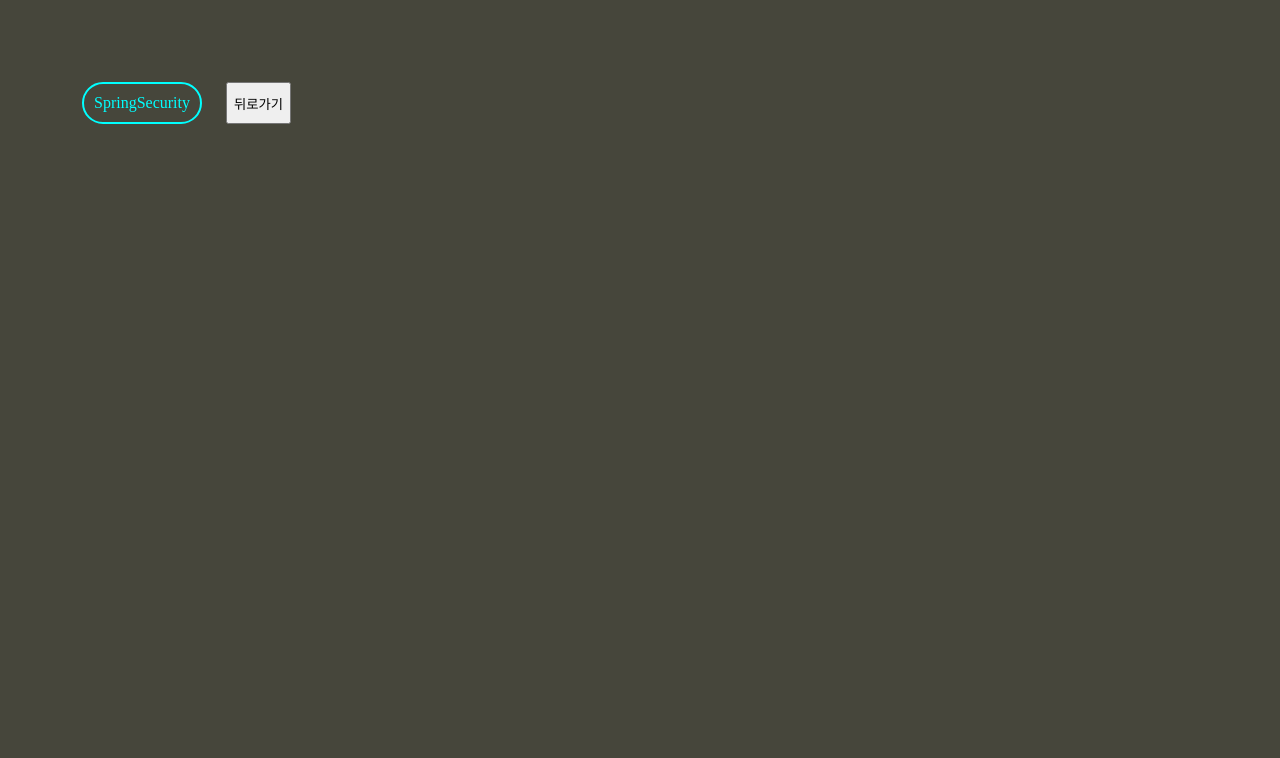
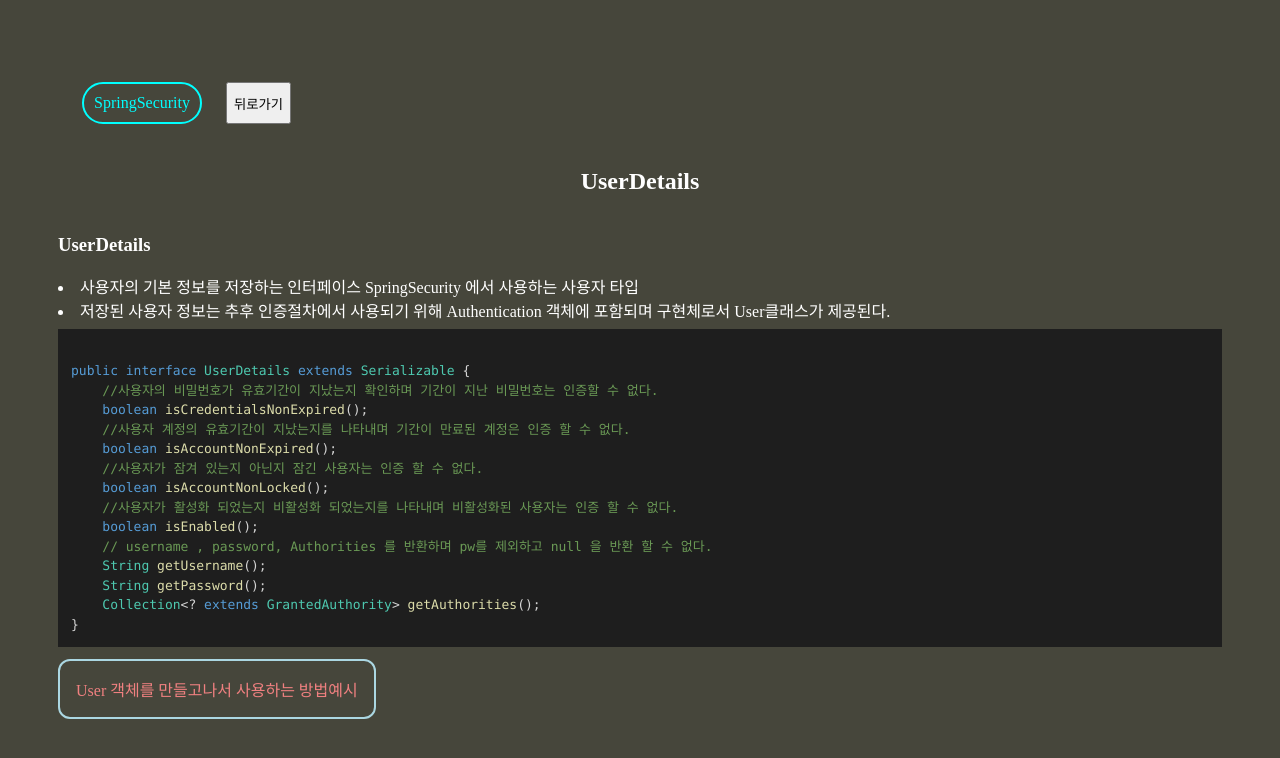
Before and after one commit to SpringSecurityStudy/Fe, a React (Vite) app: page /UserDetails in a window 1280 px wide. Before the commit this address had no page. Shown: the top 758 px of the page. Built offline with nearby package versions, Linux system fonts and the light colour scheme.

Commit message:
feat: UserDetails

```diff
--- /dev/null
+++ b/src/Pages/authenticationArchitecture/UserDetails.jsx
@@ -0,0 +1,77 @@
+import CodeBlock from "../../components/CodeBlock";
+import Header from "../../components/Header";
+import Toggle from "../../components/Toggle";
+
+const userDetails = `
+public interface UserDetails extends Serializable {
+    //사용자의 비밀번호가 유효기간이 지났는지 확인하며 기간이 지난 비밀번호는 인증할 수 없다.
+    boolean isCredentialsNonExpired();
+    //사용자 계정의 유효기간이 지났는지를 나타내며 기간이 만료된 계정은 인증 할 수 없다.
+    boolean isAccountNonExpired();
+    //사용자가 잠겨 있는지 아닌지 잠긴 사용자는 인증 할 수 없다.
+    boolean isAccountNonLocked();
+    //사용자가 활성화 되었는지 비활성화 되었는지를 나타내며 비활성화된 사용자는 인증 할 수 없다.
+    boolean isEnabled();
+    // username , password, Authorities 를 반환하며 pw를 제외하고 null 을 반환 할 수 없다.
+    String getUsername();
+    String getPassword();
+    Collection<? extends GrantedAuthority> getAuthorities();
+}`;
+
+const customAuccount = `
+@Getter
+@AllArgsConstructor
+public class AccountDTO {
+    private String username;
+    private String password;
+    private Collection<GrantedAuthority> authorities;
+}
+public class CustomUserDetails implements UserDetails {
+
+    private final AccountDTO accountDTO;
+
+    public CustomUserDetails(AccountDTO accountDTO) { this.accountDTO = accountDTO; }
+
+    @Override
+    public Collection<? extends GrantedAuthority> getAuthorities() { return accountDTO.getAuthorities(); }
+    @Override
+    public String getPassword() { return accountDTO.getPassword(); }
+    @Override
+    public String getUsername() { return accountDTO.getUsername(); }
+    @Override
+    public boolean isAccountNonExpired() { return true; }
+    @Override
+    public boolean isAccountNonLocked() { return true; }
+    @Override
+    public boolean isCredentialsNonExpired() { return true; }
+    @Override
+    public boolean isEnabled() { return true; }
+}
+public class CustomUserDetailsService implements UserDetailsService {
+    @Override
+    public UserDetails loadUserByUsername(String username) throws UsernameNotFoundException {
+        AccountDTO accountDTO =
+                new AccountDTO("user", "{noop}1111", List.of(new SimpleGrantedAuthority("ROLE_USER")));
+
+        return new CustomUserDetails(accountDTO);
+    }
+}
+`;
+
+const UserDetails = () => {
+  return (
+    <div>
+      <Header text={"UserDetails"} />
+      <h3>UserDetails</h3>
+      <li>사용자의 기본 정보를 저장하는 인터페이스 SpringSecurity 에서 사용하는 사용자 타입</li>
+      <li>
+        저장된 사용자 정보는 추후 인증절차에서 사용되기 위해 Authentication 객체에 포함되며 구현체로서 User클래스가
+        제공된다.
+      </li>
+      <CodeBlock text={userDetails} />
+      <Toggle text={"User 객체를 만들고나서 사용하는 방법예시"} code={customAuccount} />
+    </div>
+  );
+};
+
+export default UserDetails;
--- a/src/router/Router.jsx
+++ b/src/router/Router.jsx
@@ -25,6 +25,7 @@ import AbstractAuthenticationProcessingFilter from "../Pages/filter/AbstractAuth
 import AuthenticationProvider from "../Pages/authenticationArchitecture/AuthenticationProvider";
 import UserDetailsService from "../Pages/authenticationArchitecture/UserDetailsService";
 import DaoAuthenticationProvider from "../Pages/method/DaoAuthenticationProvider";
+import UserDetails from "../Pages/authenticationArchitecture/UserDetails";
 
 const Router = () => {
   return (
@@ -60,7 +61,7 @@ const Router = () => {
         ></Route>
         <Route path="/userDetailsService" element={<UserDetailsService />}></Route>
         <Route path="/daoAuthenticationProvider" element={<DaoAuthenticationProvider />}></Route>
-        <Route path="/" element={<AuthenticationProvider />}></Route>
+        <Route path="/UserDetails" element={<UserDetails />}></Route>
       </Routes>
     </>
   );
```
